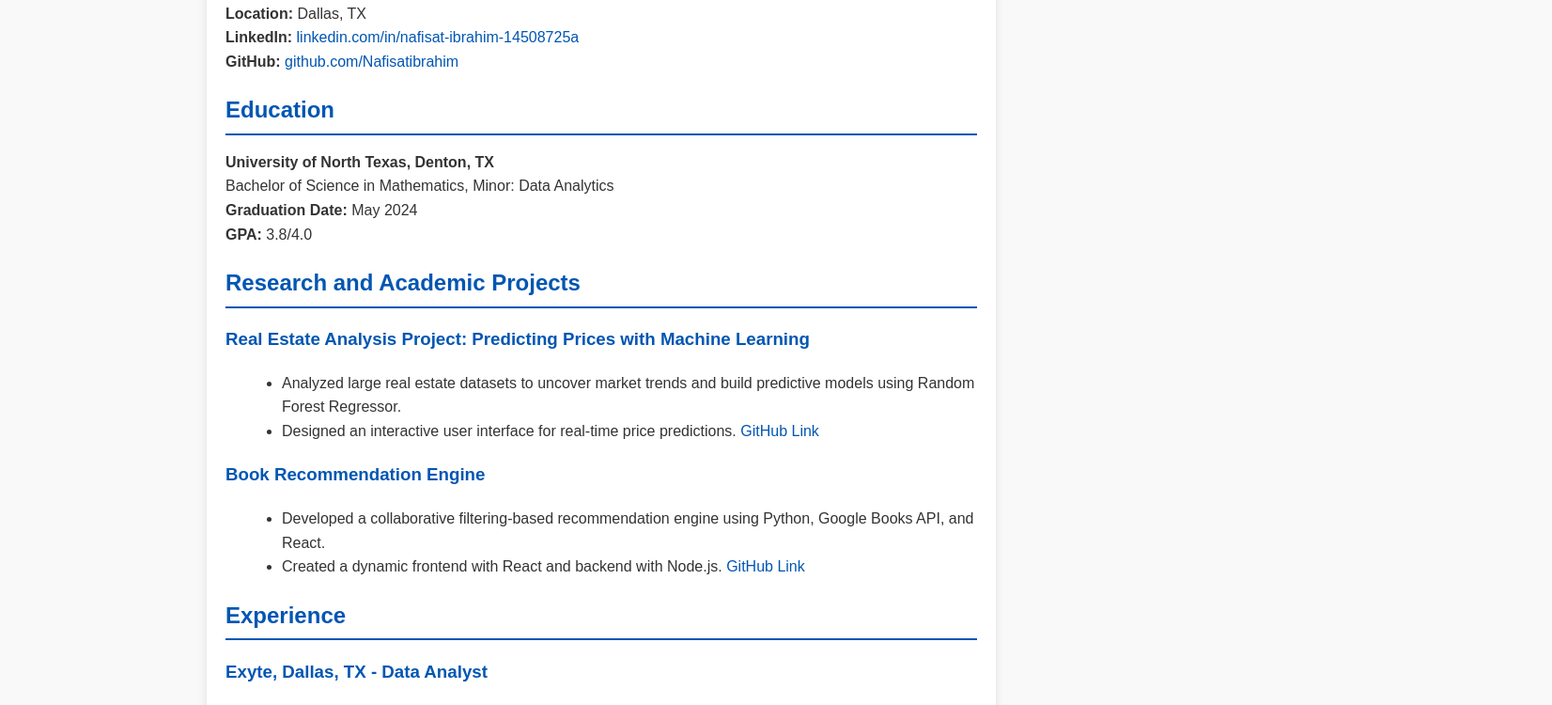
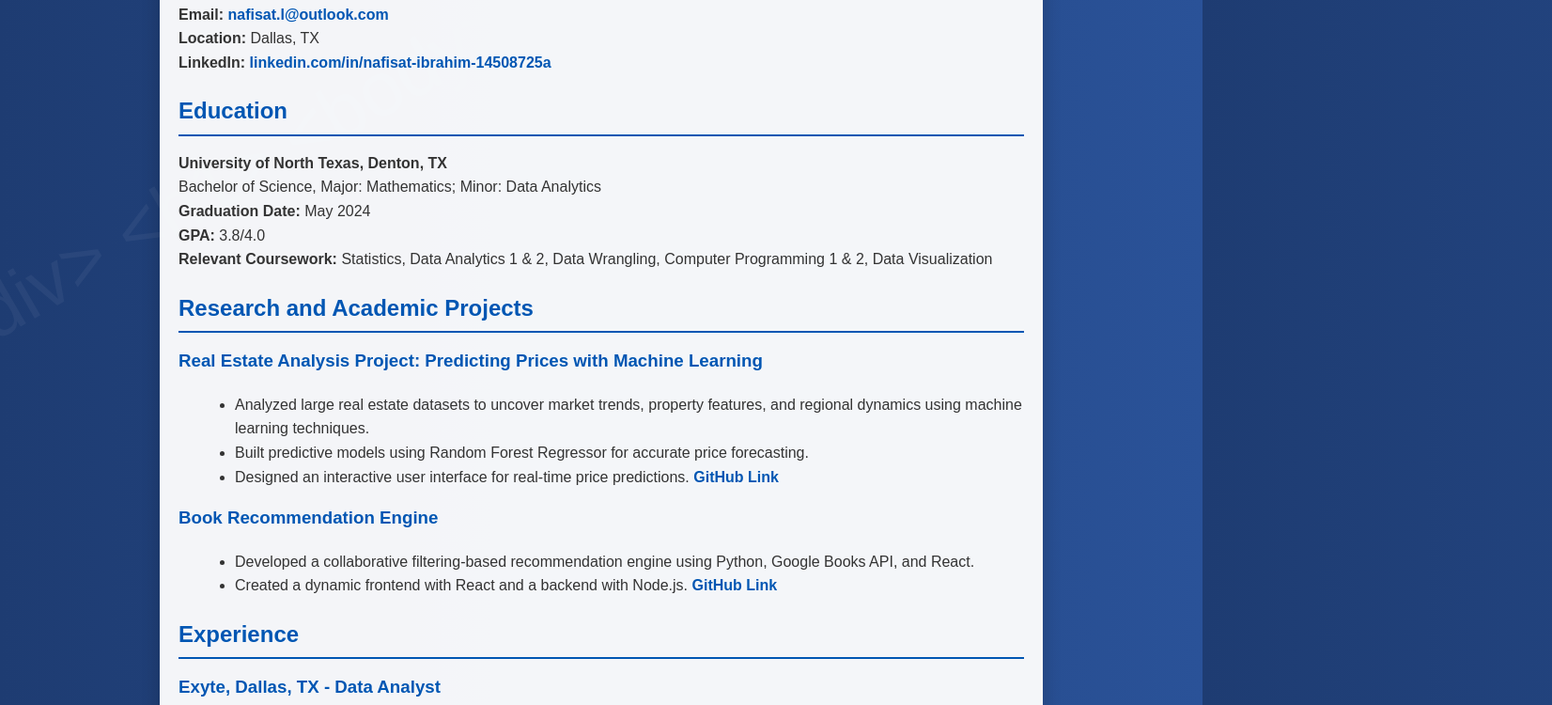
Before and after one commit to Nafisatibrahim/Nafisat-Ibrahim-resume, a plain HTML site: page index.html in a window 1280 px wide. Shown: the part 158-908 px from the top of the page at 94% size, 1652 px wide, since content can reach past the window. Drawn offline with Linux system fonts and the light colour scheme.

Commit message:
Update index.html

```diff
--- a/index.html
+++ b/index.html
@@ -4,45 +4,7 @@
     <meta charset="UTF-8">
     <meta name="viewport" content="width=device-width, initial-scale=1.0">
     <title>Nafisat Ibrahim - Resume</title>
-    <style>
-        body {
-            font-family: Arial, sans-serif;
-            line-height: 1.6;
-            margin: 0;
-            padding: 0;
-            background-color: #f9f9f9;
-            color: #333;
-        }
-        .container {
-            max-width: 800px;
-            margin: 20px auto;
-            background: #fff;
-            padding: 20px;
-            box-shadow: 0 0 10px rgba(0, 0, 0, 0.1);
-        }
-        h1, h2, h3 {
-            color: #0056b3;
-        }
-        .section {
-            margin-bottom: 20px;
-        }
-        .section h2 {
-            border-bottom: 2px solid #0056b3;
-            padding-bottom: 5px;
-            margin-bottom: 10px;
-        }
-        ul {
-            list-style-type: disc;
-            margin-left: 20px;
-        }
-        a {
-            color: #0056b3;
-            text-decoration: none;
-        }
-        a:hover {
-            text-decoration: underline;
-        }
-    </style>
+    <link rel="stylesheet" href="styles.css">
 </head>
 <body>
     <div class="container">
@@ -50,17 +12,17 @@
         <p>
             <strong>Email:</strong> <a href="mailto:nafisat.l@outlook.com">nafisat.l@outlook.com</a><br>
             <strong>Location:</strong> Dallas, TX<br>
-            <strong>LinkedIn:</strong> <a href="https://www.linkedin.com/in/nafisat-ibrahim-14508725a/">linkedin.com/in/nafisat-ibrahim-14508725a</a><br>
-            <strong>GitHub:</strong> <a href="https://github.com/Nafisatibrahim">github.com/Nafisatibrahim</a>
+            <strong>LinkedIn:</strong> <a href="https://www.linkedin.com/in/nafisat-ibrahim-14508725a/">linkedin.com/in/nafisat-ibrahim-14508725a</a>
         </p>
 
         <div class="section">
             <h2>Education</h2>
             <p>
                 <strong>University of North Texas, Denton, TX</strong><br>
-                Bachelor of Science in Mathematics, Minor: Data Analytics<br>
+                Bachelor of Science, Major: Mathematics; Minor: Data Analytics<br>
                 <strong>Graduation Date:</strong> May 2024<br>
-                <strong>GPA:</strong> 3.8/4.0
+                <strong>GPA:</strong> 3.8/4.0<br>
+                <strong>Relevant Coursework:</strong> Statistics, Data Analytics 1 & 2, Data Wrangling, Computer Programming 1 & 2, Data Visualization
             </p>
         </div>
 
@@ -68,14 +30,15 @@
             <h2>Research and Academic Projects</h2>
             <h3>Real Estate Analysis Project: Predicting Prices with Machine Learning</h3>
             <ul>
-                <li>Analyzed large real estate datasets to uncover market trends and build predictive models using Random Forest Regressor.</li>
+                <li>Analyzed large real estate datasets to uncover market trends, property features, and regional dynamics using machine learning techniques.</li>
+                <li>Built predictive models using Random Forest Regressor for accurate price forecasting.</li>
                 <li>Designed an interactive user interface for real-time price predictions. <a href="https://github.com/Nafisatibrahim/house_predictor_frontend">GitHub Link</a></li>
             </ul>
 
             <h3>Book Recommendation Engine</h3>
             <ul>
                 <li>Developed a collaborative filtering-based recommendation engine using Python, Google Books API, and React.</li>
-                <li>Created a dynamic frontend with React and backend with Node.js. <a href="https://github.com/Nafisatibrahim/book_recommendation_frontend">GitHub Link</a></li>
+                <li>Created a dynamic frontend with React and a backend with Node.js. <a href="https://github.com/Nafisatibrahim/book_recommendation_frontend">GitHub Link</a></li>
             </ul>
         </div>
 
@@ -86,7 +49,8 @@
             <ul>
                 <li>Developed interactive Power BI dashboards and integrated 3D models using Navisworks.</li>
                 <li>Built a 3D model viewer using JavaScript, HTML, and CSS for enhanced project visualization.</li>
-                <li>Created time series forecasting models in Python, improving forecasting accuracy by 30%.</li>
+                <li>Created time series forecasting models in Python to predict workload trends, improving forecasting accuracy by 30%.</li>
+                <li>Key Achievement: Reduced project rework by 20% through enhanced 3D model visualization.</li>
             </ul>
 
             <h3>University of North Texas, Denton, TX - Student Assistant</h3>
@@ -95,14 +59,44 @@
                 <li>Processed over 100 customer transactions daily with a 99% error-free record.</li>
                 <li>Assisted customers with inquiries, achieving a 98% satisfaction rating.</li>
             </ul>
+
+            <h3>HP Tech Ventures, Denton, TX - Corporate VC & Business Analyst Extern</h3>
+            <p><strong>January 2024 – April 2024</strong></p>
+            <ul>
+                <li>Analyzed pre-seed startups using Excel, SQL, and Tableau to evaluate business models and market strategies.</li>
+                <li>Contributed to investment decisions by creating market maps and visualizations.</li>
+            </ul>
+
+            <h3>The Global Tech Experience, Denton, TX - Data Coding Trainee</h3>
+            <p><strong>May 2023 – July 2023</strong></p>
+            <ul>
+                <li>Conducted statistical analysis on large datasets with Python, discovering actionable insights for decision-making.</li>
+                <li>Developed complex SQL queries and Tableau dashboards, reducing analysis time by 30%.</li>
+            </ul>
+
+            <h3>DMEIB, Abidjan, Côte d'Ivoire - Data Analyst Intern</h3>
+            <p><strong>May 2021 – August 2021</strong></p>
+            <ul>
+                <li>Transformed raw data into usable formats using Excel, reducing processing time by 50%.</li>
+                <li>Designed 36 high-visibility presentations to drive business outcomes.</li>
+            </ul>
+        </div>
+
+        <div class="section">
+            <h2>Leadership and Other Activities</h2>
+            <ul>
+                <li><strong>LinkedIn Content Creator:</strong> Regularly write articles on AI and machine learning, including a series titled \"Exploring AI with Nafisat.\"</li>
+                <li><strong>National Society of Leadership & Success, Member:</strong> Engaged in leadership training and community service.</li>
+                <li><strong>HelloFinance Virtual Summer Series Participant:</strong> Gained insights on finance, investment banking, and private equity from industry leaders.</li>
+            </ul>
         </div>
 
         <div class="section">
             <h2>Skills and Interests</h2>
             <ul>
-                <li><strong>Technical Skills:</strong> Python, SQL, Power BI, Tableau, JavaScript, HTML, CSS, Git, Navisworks</li>
+                <li><strong>Technical Skills:</strong> Power BI, SQL, Tableau, Python, Jupyter Notebook, R, Git, JavaScript, HTML, CSS, Navisworks, Excel</li>
                 <li><strong>Languages:</strong> English (Fluent), French (Native)</li>
-                <li><strong>Certifications:</strong> IBM AI Developer, IBM Applied Data Science Specialization (in progress)</li>
+                <li><strong>Certifications:</strong> IBM AI Developer Professional Certificate, IBM Applied Data Science Specialization (in progress)</li>
             </ul>
         </div>
     </div>
--- /dev/null
+++ b/styles.css
@@ -0,0 +1,124 @@
+/* General body styling */
+body {
+    font-family: Arial, sans-serif;
+    line-height: 1.6;
+    margin: 0;
+    padding: 0;
+    background: linear-gradient(to right, #1e3c72, #2a5298); /* Shades of blue */
+    color: #333; /* Dark text for visibility */
+    overflow-x: hidden;
+    position: relative;
+}
+
+/* Background techy symbols */
+body::before {
+    content: "< > <div> <h1> <body> </body>";
+    position: absolute;
+    top: 10%;
+    left: -20%;
+    font-size: 5rem;
+    color: rgba(255, 255, 255, 0.05);
+    z-index: 0;
+    transform: rotate(-30deg);
+    white-space: nowrap;
+}
+
+body::after {
+    content: "</html> </h1> </div> <footer>";
+    position: absolute;
+    bottom: -10%;
+    right: -30%;
+    font-size: 6rem;
+    color: rgba(255, 255, 255, 0.05);
+    z-index: 0;
+    transform: rotate(20deg);
+    white-space: nowrap;
+}
+
+/* Container styling */
+.container {
+    max-width: 900px;
+    margin: 30px auto;
+    background: rgba(255, 255, 255, 0.95);
+    padding: 20px;
+    box-shadow: 0 8px 20px rgba(0, 0, 0, 0.2);
+    border-radius: 10px;
+    position: relative;
+    z-index: 1;
+    color: #000; /* Ensures text inside container is black */
+}
+
+/* Headings */
+h1, h2, h3 {
+    color: #0056b3;
+}
+
+h1 {
+    text-align: center;
+    font-size: 2.5rem;
+    text-transform: uppercase;
+    margin-bottom: 20px;
+}
+
+h2 {
+    border-bottom: 2px solid #0056b3;
+    padding-bottom: 5px;
+    margin-bottom: 15px;
+}
+
+h3 {
+    margin-top: 15px;
+    color: #0056b3; /* Ensures all h3 tags are visible */
+}
+
+/* Paragraph and links */
+p {
+    color: #333; /* Dark text for body content */
+}
+
+a {
+    color: #0056b3;
+    text-decoration: none;
+    font-weight: bold;
+}
+
+a:hover {
+    text-decoration: underline;
+}
+
+/* Unordered list */
+ul {
+    list-style-type: disc;
+    margin-left: 20px;
+    color: #333;
+}
+
+/* Footer techy styling */
+.container::after {
+    content: "© 2024 Nafisat Ibrahim";
+    font-size: 0.8rem;
+    color: rgba(0, 0, 0, 0.3);
+    display: block;
+    text-align: center;
+    margin-top: 20px;
+}
+
+/* Responsive design */
+@media screen and (max-width: 768px) {
+    body::before,
+    body::after {
+        font-size: 3rem;
+    }
+
+    .container {
+        padding: 15px;
+    }
+
+    h1 {
+        font-size: 2rem;
+    }
+
+    ul {
+        margin-left: 15px;
+    }
+}
```
